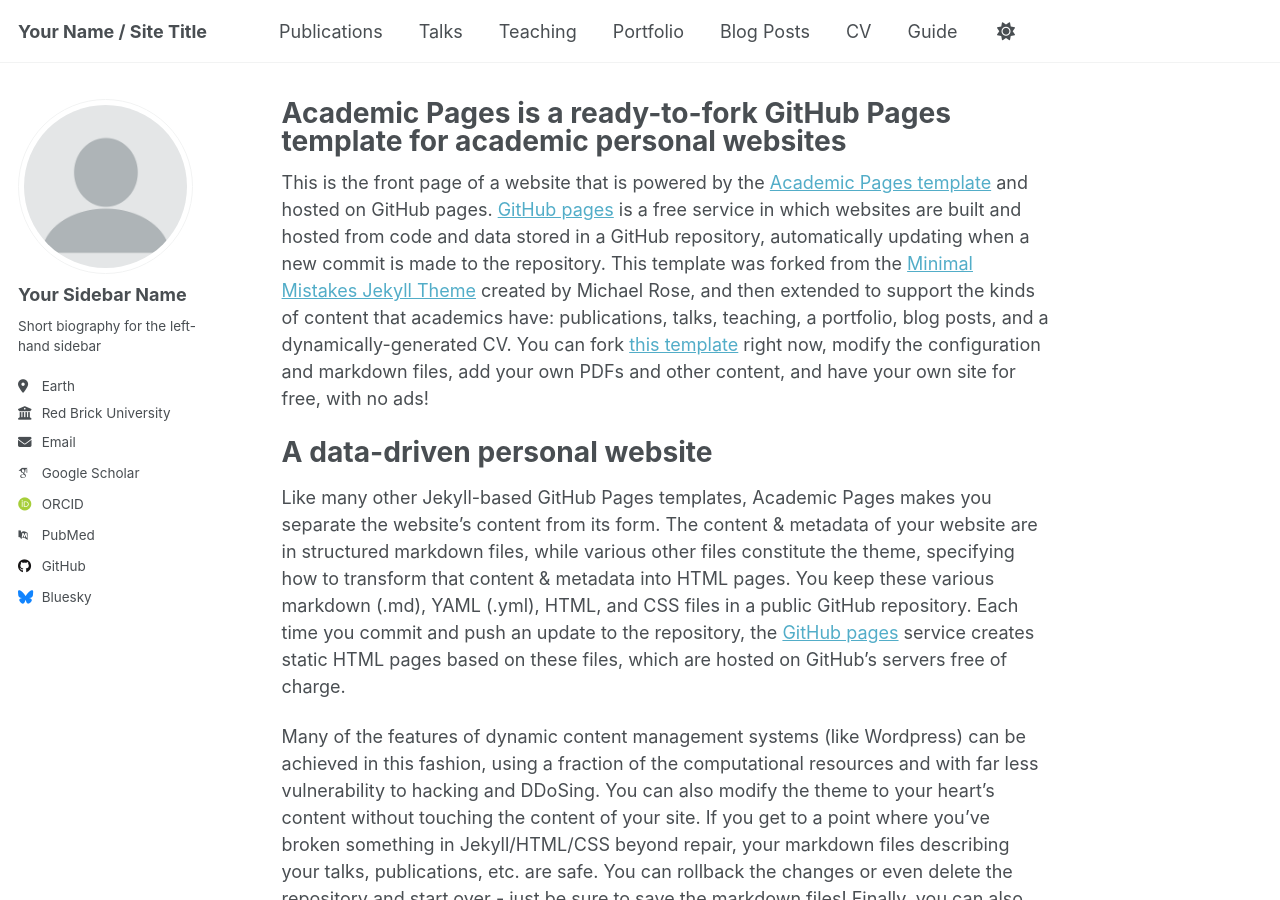
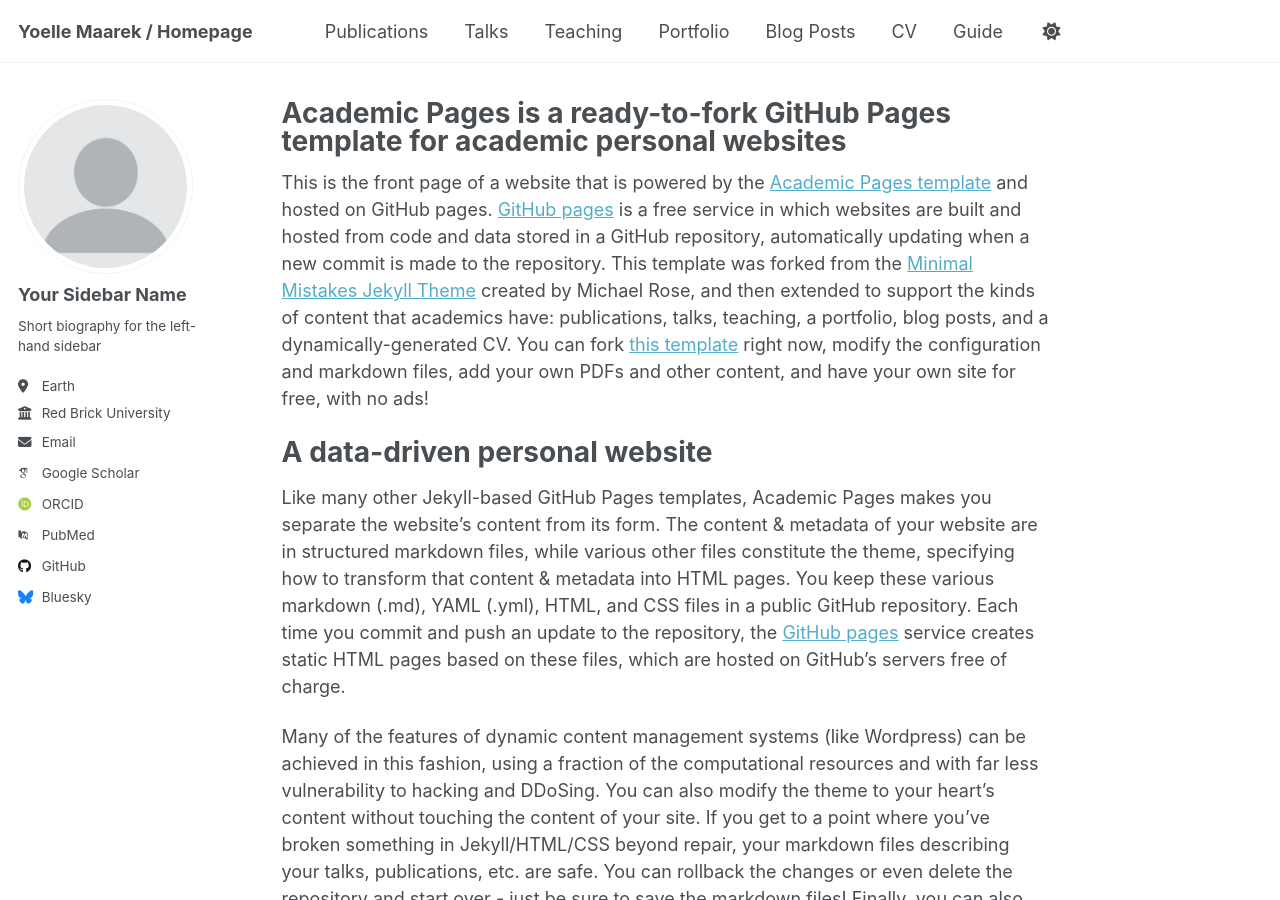
Before and after one commit to yoellemaarek/homepage, a Jekyll site: the page built from _pages/about.md, in a window 1280 px wide and 900 px high. Built offline with Jekyll 4.4.1, drawn with Linux system fonts in a browser that asks for light colours; some web fonts are replaced.

Commit message:
Update _config.yml

```diff
--- a/_config.yml
+++ b/_config.yml
@@ -9,13 +9,13 @@
 # Basic Site Settings
 locale                   : "en-US"
 site_theme               : "default"
-title                    : "Your Name / Site Title"
+title                    : "Yoelle Maarek / Homepage"
 title_separator          : "-"
 name                     : &name "Your Name"
 description              : &description "personal description"
-url                      : https://academicpages.github.io # the base hostname & protocol for your site e.g. "https://[your GitHub username].github.io" or if you already have some other page hosted on Github then use "https://[your GitHub username].github.io/[Your Repo Name]"
+url                      : https://yoelle.github.io # the base hostname & protocol for your site e.g. "https://[your GitHub username].github.io" or if you already have some other page hosted on Github then use "https://[your GitHub username].github.io/[Your Repo Name]"
 baseurl                  : "" # the subpath of your site, e.g. "/blog"
-repository               : "academicpages/academicpages.github.io"
+repository               : "yoellemaarek/yoelle.github.io"
 
 # Site Author - The following control what appear as part of the author content on the side bar.
 #               If a field is blank the icon and link will not appear, otherwise it will be shown.
```
